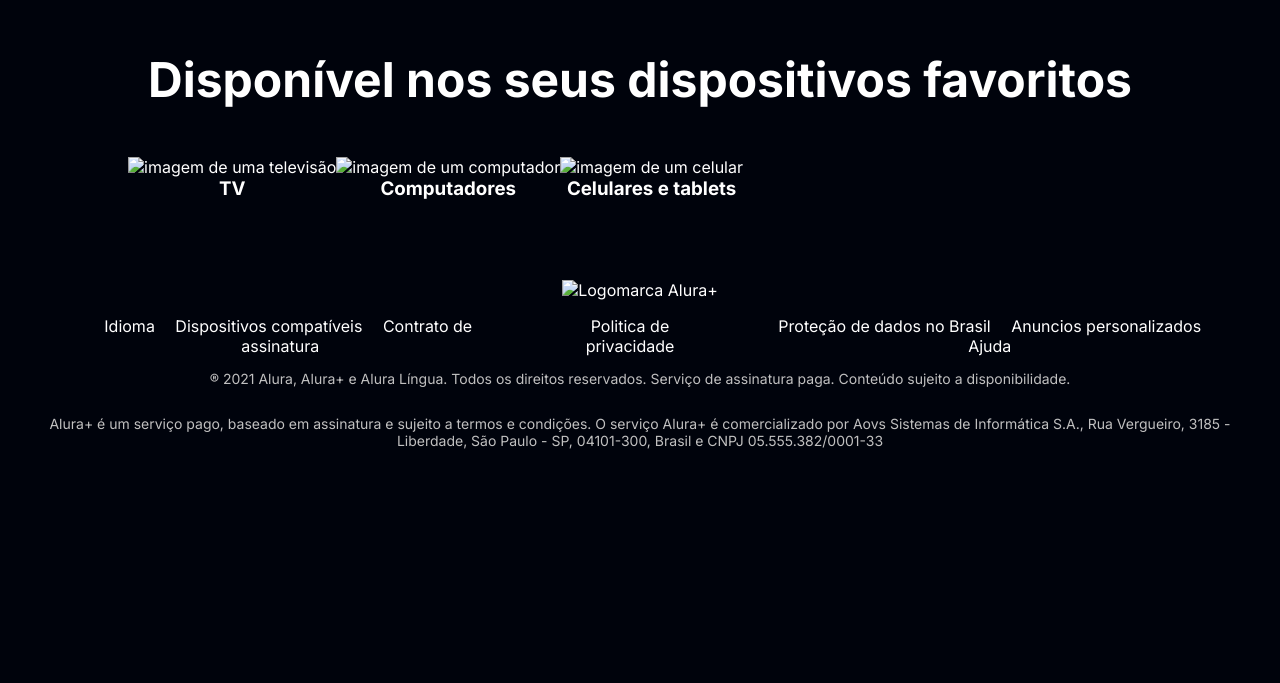
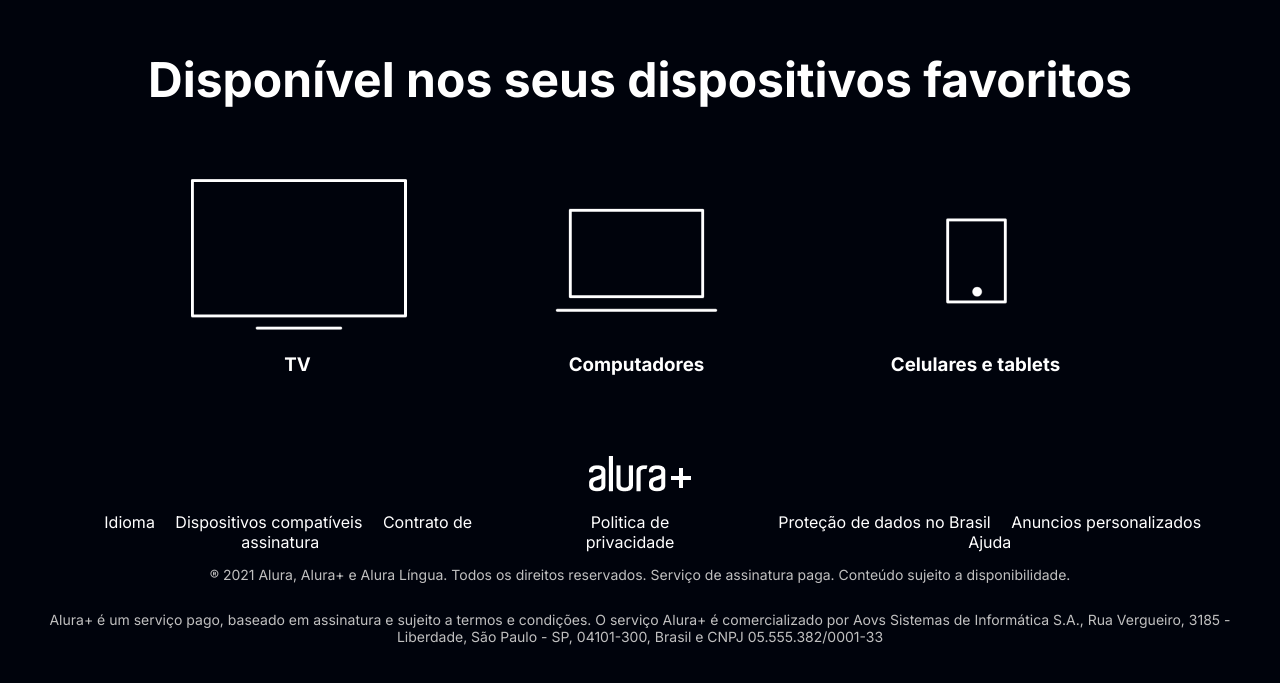
Before and after one commit to lgfvarella/AluraPlus, a plain HTML site: page index.html in a window 1280 px wide. Shown: the part 3198-3881 px from the top of the page. Before the commit the page ends 3741 px from the top, so only its background shows below. Drawn offline with Linux system fonts and the light colour scheme.

Commit message:
conflito imgs resolvido

```diff
--- a/index.html
+++ b/index.html
@@ -73,22 +73,22 @@
             <h2 class="dispositivos__disponiveis__title">Disponível nos seus dispositivos favoritos</h2>
             <div class="dispositivos__disponiveis__container">
                 <div>
-                    <img class="dispositivos__disponiveis__container__img" src=".img/tv.png" alt="imagem de uma televisão">
+                    <img class="dispositivos__disponiveis__container__img" src="./img/tv.png" alt="imagem de uma televisão">
                     <h3>TV</h3>
                 </div>
                 <div>
-                    <img class="dispositivos__disponiveis__container__img" src=".img/computador.png" alt="imagem de um computador">
+                    <img class="dispositivos__disponiveis__container__img" src="./img/computador.png" alt="imagem de um computador">
                     <h3>Computadores</h3>
                 </div>
                 <div>
-                    <img class="dispositivos__disponiveis__container__img" src=".img/celular.png" alt="imagem de um celular">
+                    <img class="dispositivos__disponiveis__container__img" src="./img/celular.png" alt="imagem de um celular">
                     <h3>Celulares e tablets</h3>
                 </div>
             </div>
         </section>
     </main>
     <footer class="rodape">
-        <img src=".img/Logo.png" alt="Logomarca Alura+" class="rodape__logo" >
+        <img src="./img/Logo.png" alt="Logomarca Alura+" class="rodape__logo" >
         <div class="rodape__lista" >
             <div class="rodape__lista__box">
 
--- a/styles.css
+++ b/styles.css
@@ -20,7 +20,7 @@
   }
 
    .cabecalho__navegacao {
-    background-image: url(/img/Background.png);
+    background-image: url(./img/Background.png);
     background-repeat: no-repeat;
     background-size: contain;
     width: 100%;
```
